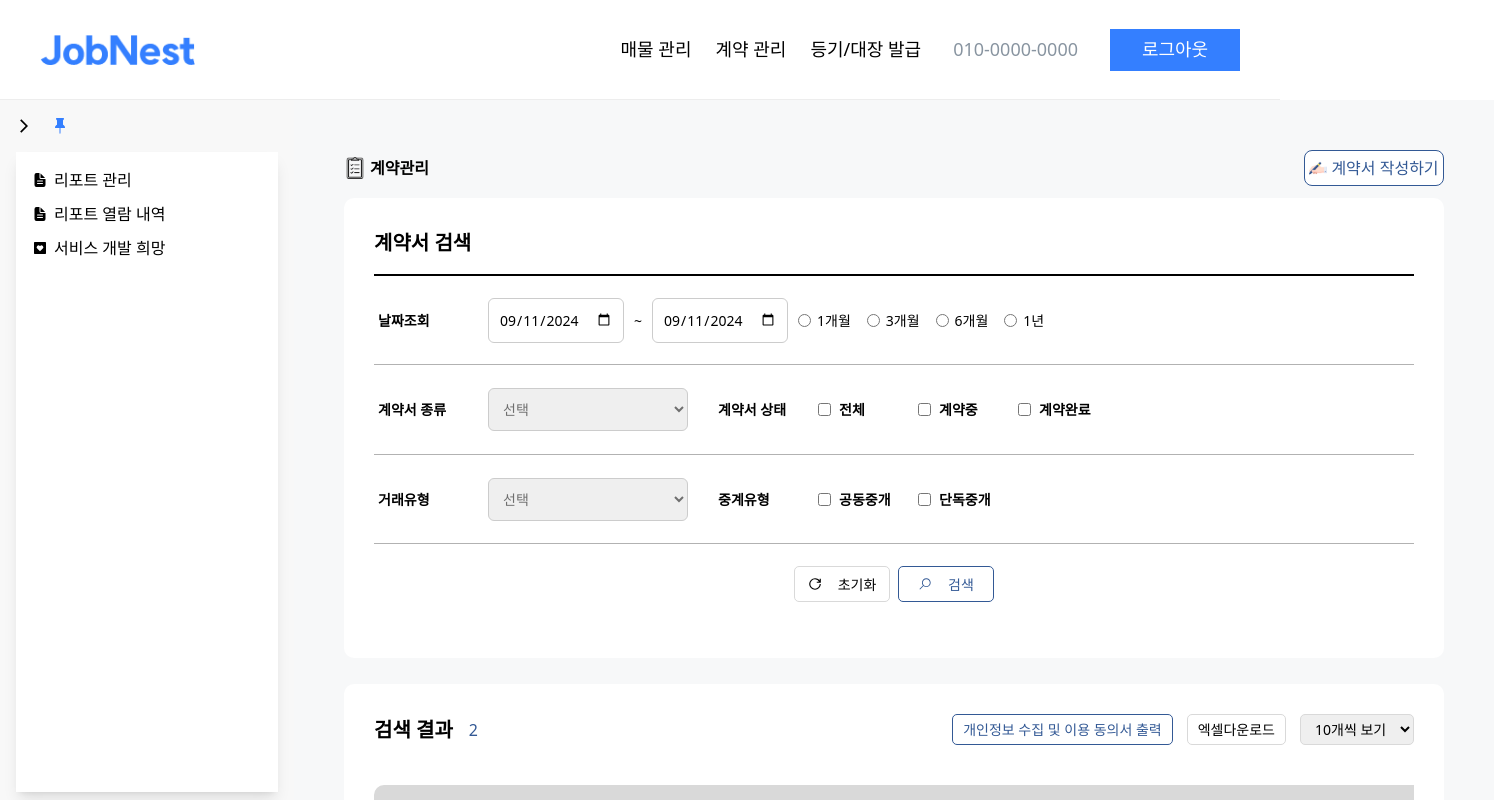
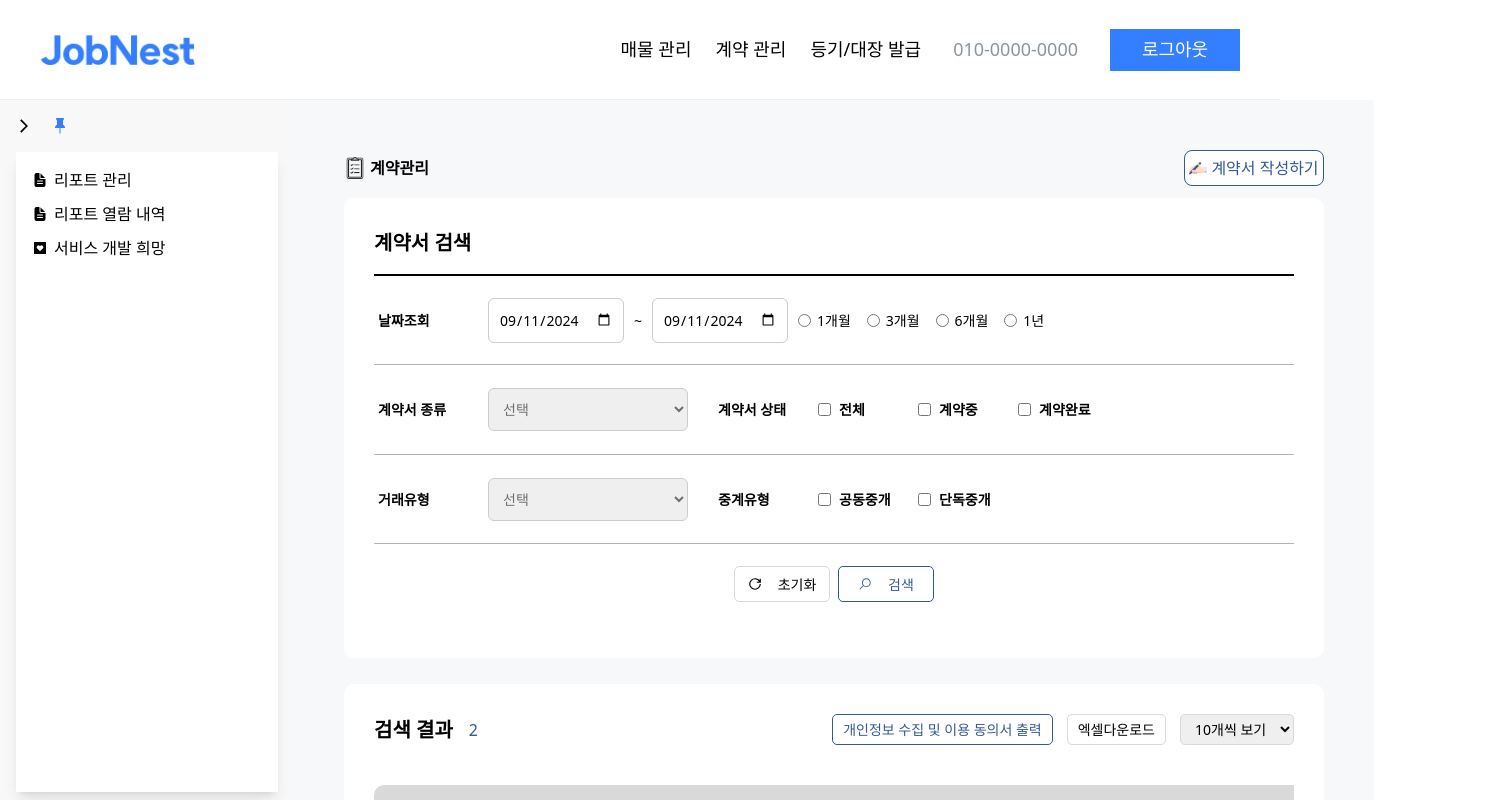
Before and after one commit to JobNest-useTeamWork/jobnest-frontend, a React (Vite) app: page /contract in a window 1280 px wide. Shown: the top 800 px of the page, 1494 px wide, since content can reach past the window. Built offline with nearby package versions, Linux system fonts and the light colour scheme.

Commit message:
Update Contract.tsx

```diff
--- a/src/pages/Contract.tsx
+++ b/src/pages/Contract.tsx
@@ -17,7 +17,7 @@ const Contract = () => {
     }
   };
   return (
-    <div className="bg-[#F7F8F9] max-w-[1200px] flex flex-col p-[50px] h-lvh">
+    <div className="bg-[#F7F8F9] max-w-[1080px] flex flex-col p-[50px] h-lvh">
       {/* Title */}
       <div className="flex justify-between mb-[12px]">
         <div className="flex items-center gap-[4px] font-semibold">
```
